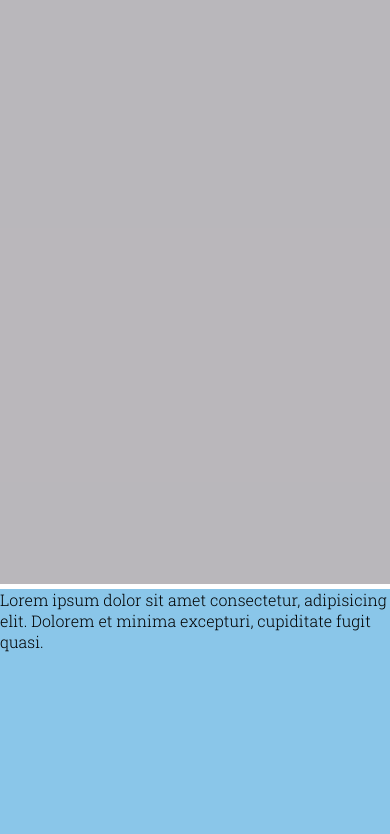
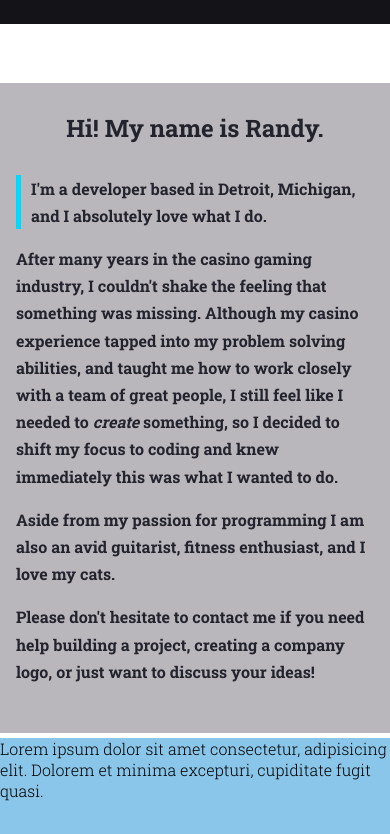
Before and after one commit to rylee816/portfolio_website, a website built with Parcel: page index.html in a window 390 px wide. Shown: the part 4599-5433 px from the top of the page. Built offline with nearby package versions, Linux system fonts and the light colour scheme.

Commit message:
add About text and adjust padding in About text body

```diff
--- a/index.html
+++ b/index.html
@@ -234,10 +234,10 @@
       <section id="about" class="about">
         <div class="about-header">
           <div class="logo-container">
-            <img src="/images/mylogo.png" alt="logo">
+            <img src="/images/mylogo.png" alt="logo" />
           </div>
           <div class="about-image">
-          <img src="/images/about_header.jpg" alt="computer image">
+            <img src="/images/about_header.jpg" alt="computer image" />
           </div>
         </div>
 
@@ -246,12 +246,21 @@
           <h4>Web Developer</h4>
         </div>
         <div class="box-2">
-            <img src="/images/randy.jpeg" alt="">
+          <img src="/images/randy.jpeg" alt="" />
         </div>
-          <div class="box-3"></div>
+        <div class="box-3">
+          <div class="text-body">
+            <h1 class="about-intro">Hi! My name is Randy.</h1>
+            <p>I'm a developer based in Detroit, Michigan, and I absolutely love what I do.</p>
+            <p>After many years in the casino gaming industry, I couldn't shake the feeling that something was missing. Although my casino experience tapped into my problem solving abilities, and taught me how to work closely with a team of great people, I still feel like I needed to <em>create</em> something, so I decided to shift my focus to coding and knew immediately this was what I wanted to do.</p>
+            <p>Aside from my passion for programming I am also an avid guitarist, fitness enthusiast, and I love my cats.</p>
+            <p>Please don't hesitate to contact me if you need help building a project, creating a company logo, or just want to discuss your ideas!</p>
+          </div>
+        </div>
         <div class="box-4"></div>
         <section id="contact" class="contact">
-            Lorem ipsum dolor sit amet consectetur, adipisicing elit. Dolorem et minima excepturi, cupiditate fugit quasi.
+          Lorem ipsum dolor sit amet consectetur, adipisicing elit. Dolorem et
+          minima excepturi, cupiditate fugit quasi.
         </section>
       </section>
     </div>
--- a/style.css
+++ b/style.css
@@ -696,10 +696,34 @@ span.beats{
 
 .box-3 {
   background-color: #7f7a818a;
-  /* background-color: #7f7a8141; */
-  /* background-color: rgba(25, 0, 255, 0.219); */
+  color: var(--bg-primary);
   grid-column: 7 / -1;
   grid-row: 2 / 4;
+  padding: 4rem 6rem;
+  display: flex;
+  flex-direction: column;
+  align-items: center;
+  /* justify-content: center; */
+}
+
+.text-body {
+  line-height: 1.7rem;
+  font-weight: 600;
+  max-width: 500px;
+}
+
+.box-3 h1 {
+  text-align: center;
+  margin-bottom: 2rem;
+}
+
+.box-3 p {
+  margin-bottom: 1rem;
+}
+
+.box-3 p:first-of-type {
+  border-left: 5px solid var(--color-accent);
+  padding-left: 10px;
 }
 
 .box-4 {
@@ -849,16 +873,13 @@ span.beats{
       /* grid-row: 1 / 2; */
     }
 
+
     .box-1 {
       display: none;
       /* grid-column: 1 / -1; */
     }
 
     .box-2 {
-      /* display: flex;
-      grid-column: 1 / -1;
-      position: relative;
-      justify-items: center; */
       display: none;
     }
 
@@ -868,9 +889,15 @@ span.beats{
 
     .box-3 {
       grid-row: 2 / 3;
-      /* grid-column: 1 / -1; */
-      /* background-color: red; */
       margin-top: -300px;
+      position: relative;
+      padding: 0;
+    }
+
+    .text-body {
+      justify-self: center;
+      margin-top: auto;
+      padding: 2rem 1rem;
     }
 
     .box-4 {
```
Lines whose indentation alone changed are shown as unchanged.
